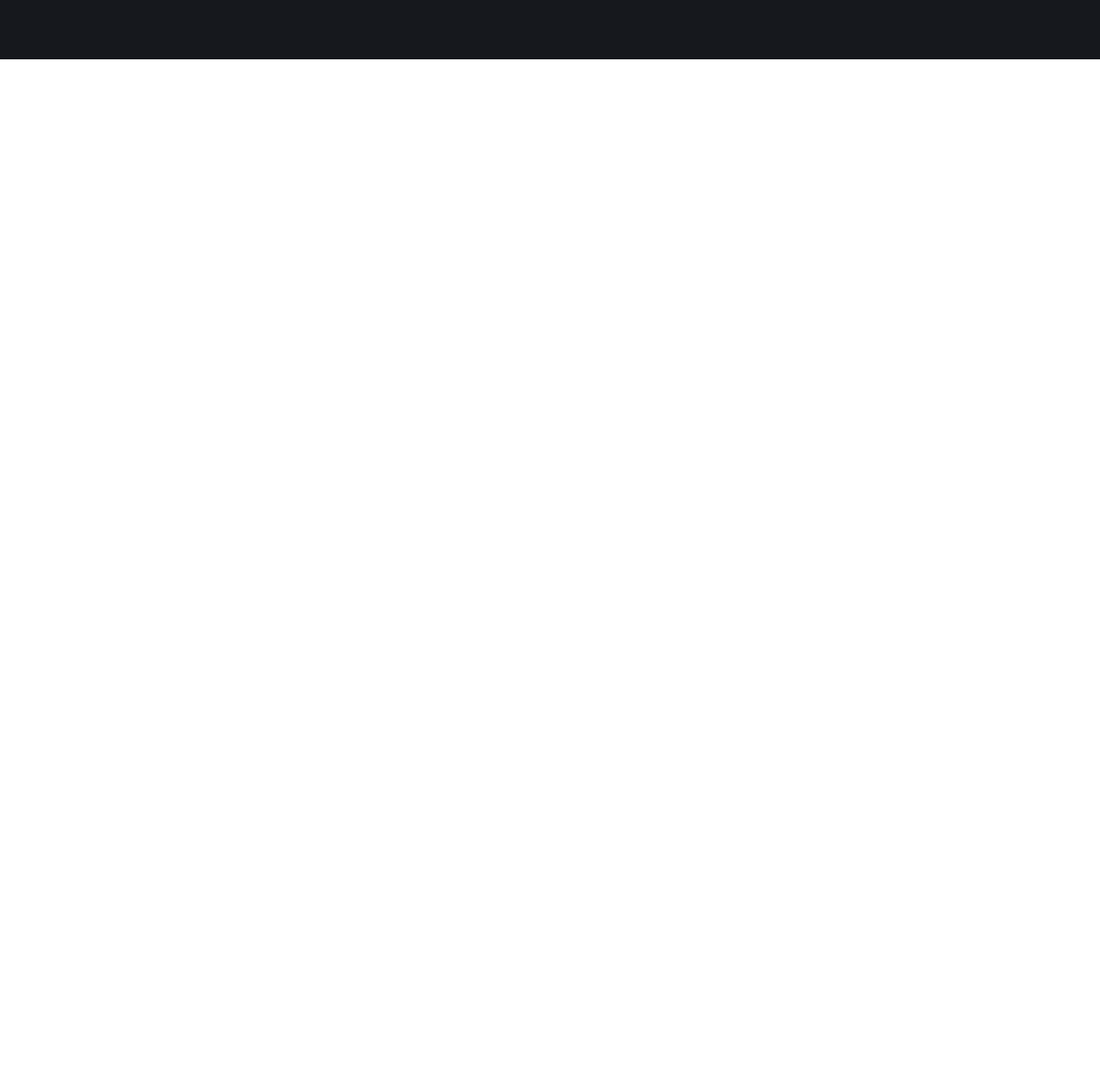
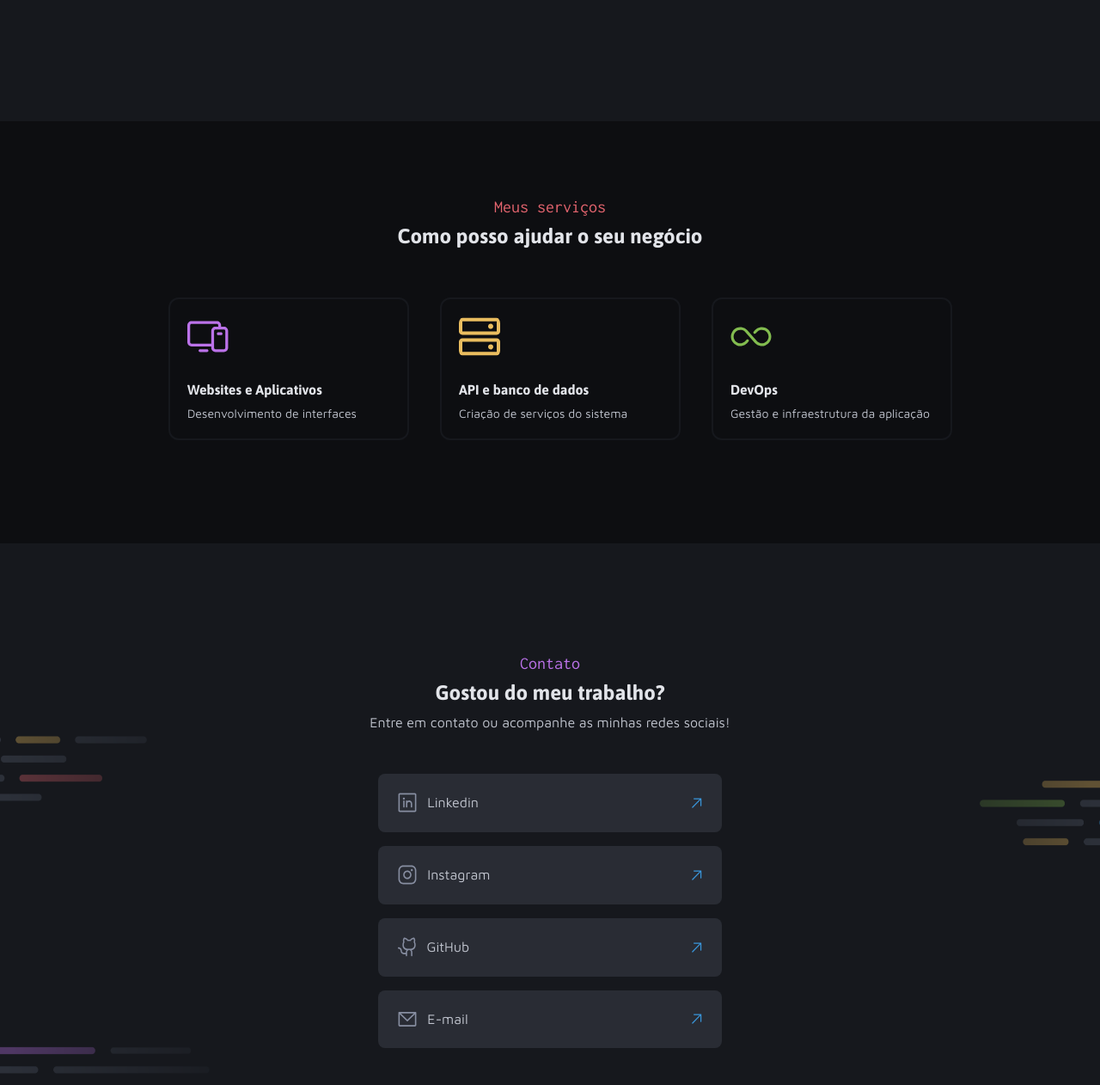
Before and after one commit to jvrb/projects-rocketseat, a plain HTML site: page portifolio-dev/index.html in a window 1280 px wide. Shown: the part 1538-2800 px from the top of the page at 86% size. Before the commit the page ends 1607 px from the top, so only its background shows below. Drawn offline with Linux system fonts and the light colour scheme.

Commit message:
add: my services and contact

```diff
--- a/portifolio-dev/index.html
+++ b/portifolio-dev/index.html
@@ -60,11 +60,11 @@
         <img src="./assets/icons/CaretDoubleDown.svg" alt="">
     </header>
     <main>
-        <section id="header-my-work" class="container">
+        <section class="header-sections container">
             <span>Meu trabalho</span>
             <h3>Veja os projetos em destaque</h3>
         </section>
-        <section id="card-my-work" class="grid-column grid-cols-3 container">
+        <section class="card grid-column grid-cols-3 container">
             <figure>
                 <img src="./assets/images/Thumbnail_Project-01.png" alt="">
                 <figcaption>
@@ -109,6 +109,64 @@
             </figure>
         </section>
     </main>
+    <aside>
+        <section class="header-sections" class="container">
+            <span>Meus serviços</span>
+            <h3>Como posso ajudar o seu negócio</h3>
+        </section>
+        <section id="card-services" class="container grid-column grid-cols-3 card">
+            <figure class="card-services">
+                <img src="./assets/icons/websites.svg" alt="">
+                <figcaption>
+                    <p>Websites e Aplicativos</p>
+                    <span>Desenvolvimento de interfaces</span>
+                </figcaption>
+            </figure>
+            <figure class="card-services">
+                <img src="./assets/icons/api.svg" alt="">
+                <figcaption>
+                    <p>API e banco de dados</p>
+                    <span>Criação de serviços do sistema</span>
+                </figcaption>
+            </figure>
+            <figure class="card-services">
+                <img src="./assets/icons/devops.svg" alt="">
+                <figcaption>
+                    <p>DevOps</p>
+                    <span>Gestão e infraestrutura da aplicação</span>
+                </figcaption>
+            </figure>
+        </section>
+    </aside>
+    <footer>
+        <section class="header-sections" class="container">
+            <span>Contato</span>
+            <h3>Gostou do meu trabalho?</h3>
+            <p>Entre em contato ou acompanhe as minhas redes sociais!</p>
+        </section>
+        <section>
+            <div class="card-social-media container">
+                <img src="./assets/icons/linkedin.svg" alt="">
+                <p>Linkedin</p>
+                <span></span>
+            </div>
+            <div class="card-social-media container">
+                <img src="./assets/icons/instagram.svg" alt="">
+                <p>Instagram</p>
+                <span></span>
+            </div>
+            <div class="card-social-media container">
+                <img src="./assets/icons/github-icon.svg" alt="">
+                <p>GitHub</p>
+                <span></span>
+            </div>
+            <div class="card-social-media container">
+                <img src="./assets/icons/email.svg" alt="">
+                <p>E-mail</p>
+                <span></span>
+            </div>
+        </section>
+    </footer>
 </body>
 
 </html>
--- /dev/null
+++ b/portifolio-dev/styles/aside.css
@@ -0,0 +1,28 @@
+aside{
+    background-color: var(--base-gray-100);
+
+    &> section:nth-child(1){
+        padding-top: 88px;
+    }
+    &> section:nth-child(2){
+        width: 888px;
+        padding-bottom: 120px;
+    }
+}
+
+#card-services{
+    margin-top: 56px;
+    figure{
+        background-color: transparent;
+        border: 2px solid var(--base-gray-200);
+        width: 280px;
+        height: auto;
+        padding: 20px;
+        text-align: left;
+    }
+    img{
+        width: 48px;
+        height: 48px;
+        object-fit: contain;
+    }
+}
--- /dev/null
+++ b/portifolio-dev/styles/footer.css
@@ -0,0 +1,51 @@
+footer{
+    background-image: url("../assets/Background_Contacts.png");
+    background-size: 100% 100%;
+    background-repeat: no-repeat;
+    background-position-y: 80%;
+    padding-top: 128px;
+
+    &> section:nth-child(1){
+        span{
+            color: var(--main-purple);
+        }
+        p{
+            font: var(--text-md);
+            color: var(--base-gray-500);
+            margin-top: 8px ;
+        }
+    }
+
+    &> section:nth-child(2){
+        display: flex;
+        flex-direction: column;
+        gap: 16px;
+        margin-top: 48px;
+        padding-bottom: 200px;
+    }
+
+    .card-social-media{
+        width: 400px;
+        padding: 22.63px;
+        display: flex;
+        align-items: center;
+        gap: 12px;
+        background-color: var(--base-gray-300);
+        border-radius: 8px;
+        img{
+            width: 22.72px;
+            height: 22.72px;
+        }
+        p{
+            text-align: left;
+            width: 100%;
+            font: var(--text-md);
+            color: var(--base-gray-500);
+        }
+        span{
+            width: 20px;
+            height: 20px;
+            background-image: url("/assets/icons/ArrowUpRight.svg");
+        }
+    }
+}
--- a/portifolio-dev/styles/global.css
+++ b/portifolio-dev/styles/global.css
@@ -34,6 +34,10 @@
     --text-sm: 400 14px/140% var(--font-text);
 }
 
+body{
+    background-color: var(--base-gray-200);
+}
+
 .container{
     width: 1040px;
     margin: 0 auto;
--- a/portifolio-dev/styles/index.css
+++ b/portifolio-dev/styles/index.css
@@ -2,3 +2,5 @@
 @import url(utility.css);
 @import url(header.css);
 @import url(main.css);
+@import url(aside.css);
+@import url(footer.css);
--- a/portifolio-dev/styles/main.css
+++ b/portifolio-dev/styles/main.css
@@ -1,51 +1,10 @@
 main{
-    padding: 72px 120px;
+    padding-inline: 120px;
+    margin-bottom: 144px;
     background-color: var(--base-gray-200);
-}
 
-#header-my-work{
-    span{
-        font: var(--subtitle);
-        color: var(--main-red);
+    &> section:nth-child(1){
+        margin-top: 72px;
     }
 
-    h3{
-       font: var(--title-md);
-       color: var(--base-gray-600);
-       margin-top: 8px;
-    }
 }
-
-#card-my-work{
-    margin-top: 56px;
-    figure{
-        width: 330px;
-        height: 280px;
-        background-color: var(--base-gray-300);
-        padding: 12px;
-        border-radius: 12px;
-    }
-
-    figure img{
-        width: 306px;
-        height: 156px;
-        object-fit: cover;
-        border-radius: 8px;
-    }
-
-    figcaption{
-        text-align: left;
-        margin-top: 24px;
-    }
-
-    figcaption p{
-        font: var(--title-sm);
-        color: var(--base-gray-600);
-        margin-bottom: 8px;
-    }
-
-    figcaption span{
-        font: var(--text-sm);
-        color: var(--base-gray-500);
-    }
-}
--- a/portifolio-dev/styles/utility.css
+++ b/portifolio-dev/styles/utility.css
@@ -7,3 +7,51 @@
     grid-template-columns: repeat(3, 1fr);
 
 }
+
+.header-sections{
+    text-align: center;
+    span{
+        font: var(--subtitle);
+        color: var(--main-red);
+    }
+
+    h3{
+       font: var(--title-md);
+       color: var(--base-gray-600);
+       margin-top: 8px;
+    }
+}
+
+.card{
+    margin-top: 56px;
+    figure{
+        width: 330px;
+        height: 280px;
+        background-color: var(--base-gray-300);
+        padding: 12px;
+        border-radius: 12px;
+    }
+
+    figure img{
+        width: 306px;
+        height: 156px;
+        object-fit: cover;
+        border-radius: 8px;
+    }
+
+    figcaption{
+        text-align: left;
+        margin-top: 24px;
+    }
+
+    figcaption p{
+        font: var(--title-sm);
+        color: var(--base-gray-600);
+        margin-bottom: 8px;
+    }
+
+    figcaption span{
+        font: var(--text-sm);
+        color: var(--base-gray-500);
+    }
+}
```
Also changed, not shown: portifolio-dev/assets/icons/ArrowUpRight.svg (added), portifolio-dev/assets/icons/api.svg (added), portifolio-dev/assets/icons/devops.svg (added), portifolio-dev/assets/icons/email.svg (added), portifolio-dev/assets/icons/github-icon.svg (added), portifolio-dev/assets/icons/instagram.svg (added), portifolio-dev/assets/icons/linkedin.svg (added), portifolio-dev/assets/icons/websites.svg (added).
